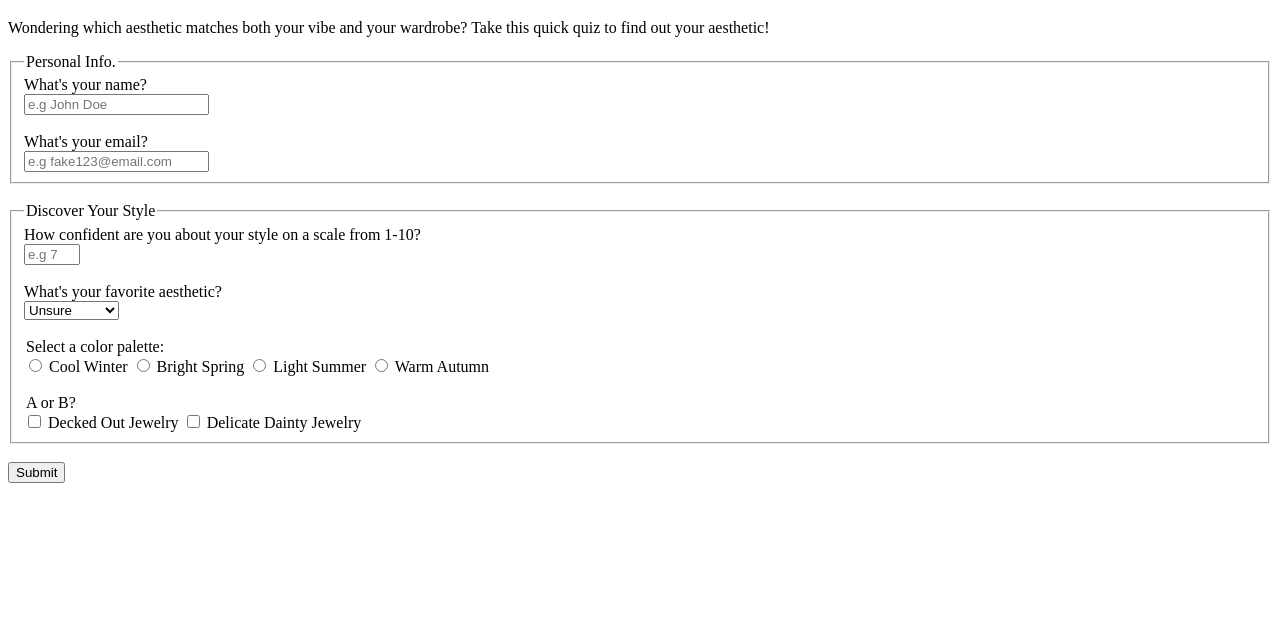
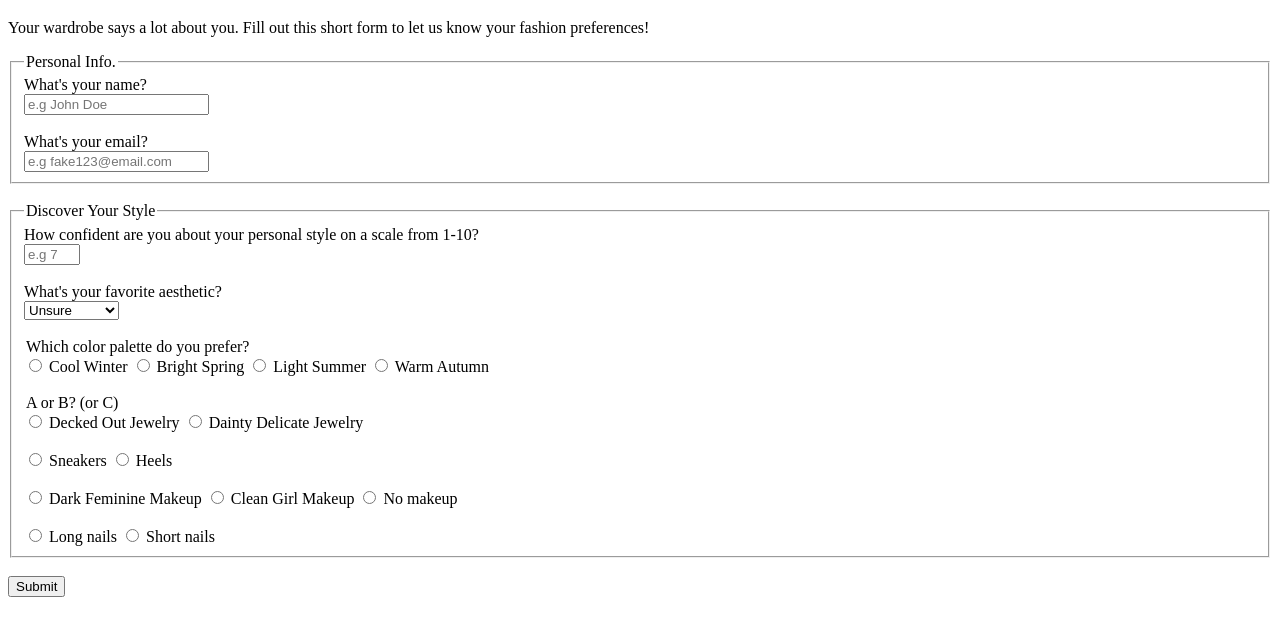
Before and after one commit to k-rameen/What-Is-Your-Aesthetic-Form, a plain HTML site: page index.html in a window 1280 px wide. Shown: the part 114-750 px from the top of the page. Drawn offline with Linux system fonts and the light colour scheme.

Commit message:
Update index.html

```diff
--- a/index.html
+++ b/index.html
@@ -8,7 +8,7 @@
   <body>
     <h1 id="title">What's Your Aesthetic? 𐙚˙✧˖°📷 ༘ ⋆｡ ˚</h1>
 
-    <p id="description">Wondering which aesthetic matches both your vibe and your wardrobe? Take this quick quiz to find out your aesthetic!</p>
+    <p id="description">Your wardrobe says a lot about you. Fill out this short form to let us know your fashion preferences!</p>
 
   <form id="survey-form">
     <fieldset>
@@ -22,7 +22,7 @@
     <br/>
     <fieldset>
       <legend>Discover Your Style</legend>
-      <label for="number" id="number-label">How confident are you about your style on a scale from 1-10? <br/></label>
+      <label for="number" id="number-label">How confident are you about your personal style on a scale from 1-10? <br/></label>
       <input id="number" type="number" min="1" max="10" placeholder="e.g 7">
 
 
@@ -35,7 +35,7 @@
         <option selected>Unsure</option>
       </select>
 
-      <legend><br/>Select a color palette:</legend>
+      <legend><br/>Which color palette do you prefer?</legend>
       <input type="radio" id="color" name="color">
       <label for="color">Cool Winter</label>
       <input type="radio" id="color" name="color">
@@ -45,16 +45,39 @@
       <input type="radio" id="color" name="color">
       <label for="color">Warm Autumn</label>
 
+
+      <br/>
+      <legend><br/>A or B? (or C)</legend>
+      <input type="radio" id="jewelry" name="jewelry">
+      <label for="jewelry">Decked Out Jewelry</label>
+      <input type="radio" id="jewelry" name="jewelry">
+      <label for="jewelry">Dainty Delicate Jewelry</label>
+
       <br/>
       <br/>
-      <legend>A or B?</legend>
 
-      <input type="checkbox" id="A" name="A"value="A">
-      <label for="A">Decked Out Jewelry</label>
+      <input type="radio" id="shoes" name="shoes">
+      <label for="shoes">Sneakers</label>
+      <input type="radio" id="shoes" name="shoes">
+      <label for="shoes">Heels</label>
 
-      <input type="checkbox" id="B" name="B"value="B">
-      <label for="B">Delicate Dainty Jewelry</label>
+      <br/>
+      <br/>
 
+      <input type="radio" id="makeup" name="makeup">
+      <label for="makeup">Dark Feminine Makeup</label>
+      <input type="radio" id="makeup" name="makeup">
+      <label for="makeup">Clean Girl Makeup</label>
+      <input type="radio" id="makeup" name="makeup">
+      <label for="makeup">No makeup</label>
+
+      <br/>
+      <br/>
+
+      <input type="radio" id="nails" name="nails">
+      <label for="nails">Long nails</label>
+      <input type="radio" id="nails" name="nails">
+      <label for="nails">Short nails</label>
 
     </fieldset>
 
```
